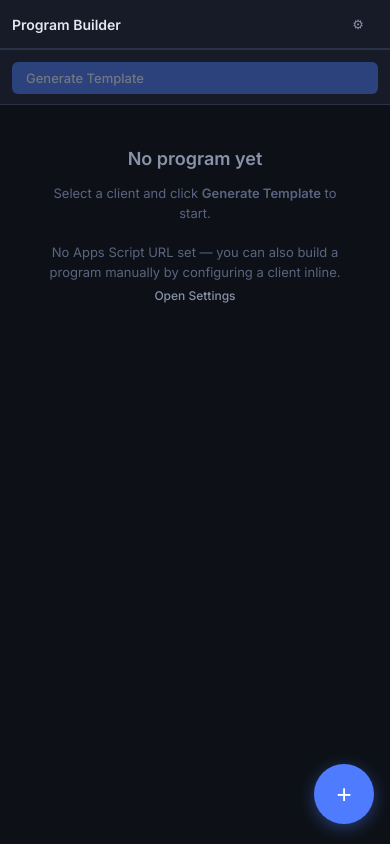
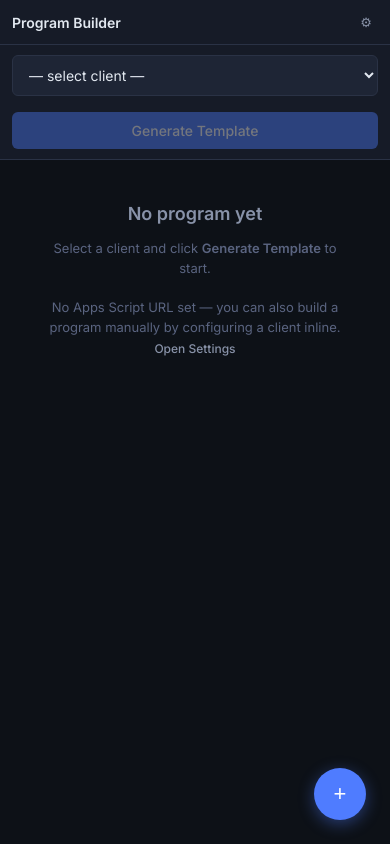
Before and after one commit to Pieter800320/program-builder, a React (Vite) app: page / in a window 390 px wide. Built offline with nearby package versions, Linux system fonts and the light colour scheme.

Commit message:
Client choose fix

```diff
--- a/src/App.css
+++ b/src/App.css
@@ -15,14 +15,6 @@
   --success:  #22c55e;
   --warning:  #f59e0b;
   --danger:   #ef4444;
-
-  --ph-warmup:     #0ea5e9;
-  --ph-activation: #8b5cf6;
-  --ph-primer:     #6366f1;
-  --ph-kpi:        #f59e0b;
-  --ph-accessory:  #10b981;
-  --ph-finisher:   #ef4444;
-  --ph-cooldown:   #64748b;
 }
 
 body {
@@ -31,13 +23,13 @@ body {
   color: var(--text);
   font-size: 14px;
   line-height: 1.5;
-  height: 100vh;
-  overflow: hidden;
 }
 
+/* ── DESKTOP LAYOUT ──────────────────────────────────────────────────────── */
+@media (min-width: 769px) {
+  body { height: 100vh; overflow: hidden; }
   #root { height: 100vh; display: flex; flex-direction: column; }
 
-/* ── Layout ──────────────────────────────────────── */
   .app-header {
     height: 48px;
     background: var(--bg2);
@@ -45,19 +37,14 @@ body {
     display: flex;
     align-items: center;
     padding: 0 16px;
-  gap: 12px;
+    gap: 8px;
     flex-shrink: 0;
   }
-.app-header h1 { font-size: 15px; font-weight: 600; color: var(--text); }
-.app-header .spacer { flex: 1; }
+  .app-header h1 { font-size: 15px; font-weight: 600; }
+  .spacer { flex: 1; }
 
-.app-body {
-  flex: 1;
-  display: flex;
-  overflow: hidden;
-}
+  .app-body { flex: 1; display: flex; overflow: hidden; }
 
-/* ── Left Panel ──────────────────────────────────── */
   .client-panel {
     width: 300px;
     min-width: 300px;
@@ -79,54 +66,134 @@ body {
   .panel-body { flex: 1; overflow-y: auto; padding: 12px; }
   .panel-footer { padding: 12px; border-top: 1px solid var(--border); }
 
-/* ── Main Area ───────────────────────────────────── */
-.main-area {
-  flex: 1;
-  display: flex;
-  flex-direction: column;
-  overflow: hidden;
-  background: var(--bg);
+  .mobile-client-bar { display: none; }
+
+  .main-area { flex: 1; display: flex; flex-direction: column; overflow: hidden; }
+  .day-content { flex: 1; overflow-y: auto; padding: 16px; }
 }
-.main-toolbar {
-  height: 48px;
+
+/* ── MOBILE LAYOUT ───────────────────────────────────────────────────────── */
+@media (max-width: 768px) {
+  #root { display: flex; flex-direction: column; min-height: 100vh; }
+
+  /* Header */
+  .app-header {
     background: var(--bg2);
     border-bottom: 1px solid var(--border);
     display: flex;
     align-items: center;
-  padding: 0 16px;
+    padding: 8px 12px;
     gap: 8px;
     flex-shrink: 0;
+    flex-wrap: wrap;
   }
+  .app-header h1 { font-size: 14px; font-weight: 600; }
+  .spacer { flex: 1; }
+
+  /* Hide desktop client panel on mobile */
+  .client-panel { display: none; }
+
+  /* Mobile client bar — shown at top below header */
+  .mobile-client-bar {
+    display: block;
+    background: var(--bg2);
+    border-bottom: 1px solid var(--border);
+    padding: 10px 12px;
+  }
+  .mobile-client-bar select {
+    width: 100%;
+    font-size: 14px;
+    padding: 10px 12px;
+    margin-bottom: 8px;
+  }
+  .mobile-client-bar .btn {
+    width: 100%;
+    justify-content: center;
+    padding: 10px;
+    font-size: 14px;
+  }
+  .mobile-client-info {
+    display: flex;
+    flex-wrap: wrap;
+    gap: 6px;
+    margin-top: 8px;
+  }
+
+  /* Body */
+  .app-body { display: flex; flex-direction: column; flex: 1; }
+  .main-area { flex: 1; display: flex; flex-direction: column; }
+  .day-content { flex: 1; padding: 12px; }
+
+  /* Week tabs */
+  .week-tabs {
+    display: flex;
+    gap: 4px;
+    overflow-x: auto;
+    padding: 6px 12px 0;
+    background: var(--bg2);
+    border-bottom: 1px solid var(--border);
+  }
+  .week-tab { white-space: nowrap; }
+
+  /* Day tabs */
   .day-tabs {
+    overflow-x: auto;
+    -webkit-overflow-scrolling: touch;
+    flex-wrap: nowrap;
+    padding: 6px 12px 0;
+    background: var(--bg2);
+    border-bottom: 1px solid var(--border);
+  }
+  .day-tab { white-space: nowrap; font-size: 12px; padding: 6px 12px; }
+
+  /* Exercise rows — stack vertically */
+  .exercise-row {
     display: flex;
-  gap: 2px;
-  padding: 8px 16px 0;
-  border-bottom: 1px solid var(--border);
+    flex-direction: column;
+    gap: 8px;
+    padding: 10px;
+    border-radius: 6px;
+    margin-bottom: 8px;
     background: var(--bg2);
-  flex-shrink: 0;
+    border: 1px solid var(--border);
   }
-.day-tab {
-  padding: 8px 16px;
-  font-size: 13px;
-  font-weight: 500;
-  color: var(--text2);
-  cursor: pointer;
-  border-radius: 6px 6px 0 0;
-  border: 1px solid transparent;
-  border-bottom: none;
-  background: transparent;
-  transition: all .15s;
+  .exercise-row select { font-size: 15px; padding: 10px; }
+  .exercise-row-meta { display: flex; gap: 8px; }
+  .exercise-row-meta input {
+    flex: 1;
+    font-size: 15px;
+    padding: 10px;
+    text-align: center;
   }
-.day-tab:hover { color: var(--text); background: var(--bg3); }
-.day-tab.active {
-  color: var(--text);
-  background: var(--bg);
-  border-color: var(--border);
-  margin-bottom: -1px;
+  .ex-actions { display: flex; gap: 6px; justify-content: flex-end; }
+  .ex-actions .btn-icon { padding: 8px 14px; font-size: 16px; }
+
+  .add-exercise-btn { padding: 12px; font-size: 14px; margin-top: 6px; }
+
+  /* Phase blocks */
+  .phase-header { padding: 12px 14px; }
+  .phase-body { padding: 8px; }
+
+  /* FAB */
+  .fab { width: 60px; height: 60px; font-size: 28px; bottom: 20px; right: 16px; }
+
+  /* Modal slides up from bottom */
+  .modal-overlay { align-items: flex-end; padding: 0; }
+  .modal {
+    border-radius: 16px 16px 0 0;
+    max-width: 100%;
+    width: 100%;
+    max-height: 85vh;
+    overflow-y: auto;
   }
-.day-content { flex: 1; overflow-y: auto; padding: 16px; }
 
-/* ── Forms & Inputs ──────────────────────────────── */
+  /* Header controls wrap */
+  .main-toolbar {
+    display: none; /* week tabs shown separately */
+  }
+}
+
+/* ── SHARED STYLES (both desktop + mobile) ───────────────────────────────── */
 input, select, textarea {
   background: var(--bg3);
   border: 1px solid var(--border);
@@ -146,7 +213,6 @@ label { font-size: 12px; color: var(--text2); display: block; margin-bottom: 4px
 .field-row { display: flex; gap: 8px; }
 .field-row .field { flex: 1; }
 
-/* ── Buttons ─────────────────────────────────────── */
 .btn {
   display: inline-flex;
   align-items: center;
@@ -168,13 +234,10 @@ label { font-size: 12px; color: var(--text2); display: block; margin-bottom: 4px
 .btn-ghost { background: transparent; color: var(--text2); }
 .btn-ghost:hover { color: var(--text); background: var(--bg3); }
 .btn-danger { background: var(--danger); color: #fff; }
-.btn-danger:hover { background: #dc2626; }
 .btn-sm { padding: 4px 10px; font-size: 12px; }
 .btn-icon { padding: 6px; border-radius: 6px; }
 .btn:disabled { opacity: .4; cursor: not-allowed; }
 
-/* ── Client Card ─────────────────────────────────── */
-.client-select-wrap { margin-bottom: 12px; }
 .client-card {
   background: var(--bg3);
   border: 1px solid var(--border);
@@ -212,7 +275,6 @@ label { font-size: 12px; color: var(--text2); display: block; margin-bottom: 4px
 }
 .info-row span:last-child { color: var(--text); text-align: right; max-width: 60%; }
 
-/* ── Phase Block ─────────────────────────────────── */
 .phase-block {
   margin-bottom: 12px;
   border: 1px solid var(--border);
@@ -228,24 +290,21 @@ label { font-size: 12px; color: var(--text2); display: block; margin-bottom: 4px
   user-select: none;
   background: var(--bg2);
 }
-.phase-dot {
-  width: 8px; height: 8px;
-  border-radius: 50%;
-  flex-shrink: 0;
-}
+.phase-dot { width: 8px; height: 8px; border-radius: 50%; flex-shrink: 0; }
 .phase-label { font-size: 12px; font-weight: 600; text-transform: uppercase; letter-spacing: .06em; }
 .phase-meta { font-size: 11px; color: var(--text3); margin-left: auto; }
 .phase-chevron { color: var(--text3); font-size: 10px; transition: transform .2s; }
 .phase-chevron.open { transform: rotate(90deg); }
 .phase-body { background: var(--bg); padding: 8px; }
 
-/* ── Exercise Row ────────────────────────────────── */
+/* Desktop exercise row */
+@media (min-width: 769px) {
   .exercise-row {
     display: grid;
     grid-template-columns: 1fr 60px 80px auto;
     gap: 6px;
     align-items: center;
-  padding: 4px 4px;
+    padding: 4px;
     border-radius: 6px;
     margin-bottom: 4px;
     background: var(--bg2);
@@ -255,7 +314,9 @@ label { font-size: 12px; color: var(--text2); display: block; margin-bottom: 4px
   .exercise-row select { font-size: 12px; }
   .exercise-row input { font-size: 12px; text-align: center; }
   .ex-actions { display: flex; gap: 2px; }
-.ex-note-btn { font-size: 10px; padding: 3px 7px; }
+  .exercise-row-meta { display: contents; }
+}
+
 .add-exercise-btn {
   width: 100%;
   padding: 6px;
@@ -271,10 +332,7 @@ label { font-size: 12px; color: var(--text2); display: block; margin-bottom: 4px
 }
 .add-exercise-btn:hover { border-color: var(--accent); color: var(--accent); }
 
-/* ── Notes inline ────────────────────────────────── */
-.exercise-notes-row {
-  padding: 4px 8px 8px;
-}
+.exercise-notes-row { padding: 4px 8px 8px; }
 .exercise-notes-row textarea {
   font-size: 12px;
   resize: vertical;
@@ -282,12 +340,12 @@ label { font-size: 12px; color: var(--text2); display: block; margin-bottom: 4px
   color: var(--text2);
 }
 
-/* ── Session Note FAB ────────────────────────────── */
 .fab {
   position: fixed;
   bottom: 24px;
   right: 24px;
-  width: 52px; height: 52px;
+  width: 52px;
+  height: 52px;
   border-radius: 50%;
   background: var(--accent);
   color: #fff;
@@ -303,9 +361,9 @@ label { font-size: 12px; color: var(--text2); display: block; margin-bottom: 4px
 }
 .fab:hover { transform: scale(1.08); background: var(--accent-h); }
 
-/* ── Modal ───────────────────────────────────────── */
 .modal-overlay {
-  position: fixed; inset: 0;
+  position: fixed;
+  inset: 0;
   background: rgba(0,0,0,.7);
   display: flex;
   align-items: center;
@@ -330,11 +388,6 @@ label { font-size: 12px; color: var(--text2); display: block; margin-bottom: 4px
 .modal-title { font-size: 15px; font-weight: 600; }
 .modal-footer { display: flex; gap: 8px; justify-content: flex-end; margin-top: 16px; }
 
-/* ── Settings ────────────────────────────────────── */
-.settings-section { margin-bottom: 20px; }
-.settings-section h3 { font-size: 13px; font-weight: 600; margin-bottom: 10px; color: var(--text2); }
-
-/* ── Week tabs ───────────────────────────────────── */
 .week-tabs { display: flex; gap: 4px; margin-bottom: 12px; }
 .week-tab {
   padding: 4px 12px;
@@ -348,7 +401,45 @@ label { font-size: 12px; color: var(--text2); display: block; margin-bottom: 4px
 }
 .week-tab.active { background: var(--accent); border-color: var(--accent); color: #fff; }
 
-/* ── Empty state ─────────────────────────────────── */
+.day-tabs {
+  display: flex;
+  gap: 2px;
+  padding: 8px 16px 0;
+  border-bottom: 1px solid var(--border);
+  background: var(--bg2);
+  flex-shrink: 0;
+}
+.day-tab {
+  padding: 8px 16px;
+  font-size: 13px;
+  font-weight: 500;
+  color: var(--text2);
+  cursor: pointer;
+  border-radius: 6px 6px 0 0;
+  border: 1px solid transparent;
+  border-bottom: none;
+  background: transparent;
+  transition: all .15s;
+}
+.day-tab:hover { color: var(--text); background: var(--bg3); }
+.day-tab.active {
+  color: var(--text);
+  background: var(--bg);
+  border-color: var(--border);
+  margin-bottom: -1px;
+}
+
+.main-toolbar {
+  height: 48px;
+  background: var(--bg2);
+  border-bottom: 1px solid var(--border);
+  display: flex;
+  align-items: center;
+  padding: 0 16px;
+  gap: 8px;
+  flex-shrink: 0;
+}
+
 .empty-state {
   display: flex;
   flex-direction: column;
@@ -363,17 +454,21 @@ label { font-size: 12px; color: var(--text2); display: block; margin-bottom: 4px
 .empty-state h2 { font-size: 18px; color: var(--text2); }
 .empty-state p { font-size: 13px; max-width: 300px; }
 
-/* ── Loader ──────────────────────────────────────── */
-.loader { display: inline-block; width: 14px; height: 14px; border: 2px solid var(--border); border-top-color: var(--accent); border-radius: 50%; animation: spin .7s linear infinite; }
+.loader {
+  display: inline-block;
+  width: 14px;
+  height: 14px;
+  border: 2px solid var(--border);
+  border-top-color: var(--accent);
+  border-radius: 50%;
+  animation: spin .7s linear infinite;
+}
 @keyframes spin { to { transform: rotate(360deg); } }
 
-/* ── Scrollbar ───────────────────────────────────── */
 ::-webkit-scrollbar { width: 6px; height: 6px; }
 ::-webkit-scrollbar-track { background: transparent; }
 ::-webkit-scrollbar-thumb { background: var(--bg4); border-radius: 3px; }
-::-webkit-scrollbar-thumb:hover { background: var(--border2); }
 
-/* ── Misc ────────────────────────────────────────── */
 .flex { display: flex; }
 .gap-8 { gap: 8px; }
 .ml-auto { margin-left: auto; }
@@ -381,12 +476,7 @@ label { font-size: 12px; color: var(--text2); display: block; margin-bottom: 4px
 .text-sm { font-size: 12px; }
 .mt-8 { margin-top: 8px; }
 .divider { height: 1px; background: var(--border); margin: 12px 0; }
-.badge {
-  font-size: 10px;
-  padding: 2px 6px;
-  border-radius: 4px;
-  font-weight: 600;
-}
+.badge { font-size: 10px; padding: 2px 6px; border-radius: 4px; font-weight: 600; }
 .badge-warning { background: rgba(245,158,11,.15); color: var(--warning); }
 .badge-success { background: rgba(34,197,94,.12); color: var(--success); }
 .notes-list { display: flex; flex-direction: column; gap: 6px; }
@@ -398,182 +488,5 @@ label { font-size: 12px; color: var(--text2); display: block; margin-bottom: 4px
   font-size: 12px;
 }
 .note-item .note-date { font-size: 10px; color: var(--text3); margin-bottom: 4px; }
-
-/* ── Mobile responsive ───────────────────────────────────────────────────── */
-@media (max-width: 768px) {
-  body { overflow: auto; }
-  #root { height: auto; min-height: 100vh; overflow: auto; }
-
-  /* Header */
-  .app-header {
-    flex-wrap: wrap;
-    height: auto;
-    padding: 8px 12px;
-    gap: 6px;
-  }
-  .app-header h1 { font-size: 14px; }
-  .week-tabs { order: 3; width: 100%; overflow-x: auto; padding-bottom: 2px; }
-  .week-tab { padding: 4px 10px; font-size: 11px; white-space: nowrap; }
-
-  /* Body layout — stack vertically */
-  .app-body { flex-direction: column; overflow: auto; }
-
-  /* Client panel — collapsible drawer on mobile */
-  .client-panel {
-    width: 100%;
-    min-width: unset;
-    border-right: none;
-    border-bottom: 1px solid var(--border);
-    max-height: 52px;
-    overflow: hidden;
-    transition: max-height .3s ease;
-  }
-  .client-panel.open { max-height: 600px; overflow-y: auto; }
-  .panel-header {
-    cursor: pointer;
-    display: flex;
-    align-items: center;
-    justify-content: space-between;
-    padding: 14px 16px;
-  }
-  .panel-header::after {
-    content: '▼';
-    font-size: 10px;
-    color: var(--text3);
-    transition: transform .2s;
-  }
-  .client-panel.open .panel-header::after { transform: rotate(180deg); }
-  .panel-footer {
-    position: sticky;
-    bottom: 0;
-    background: var(--bg2);
-    z-index: 10;
-  }
-
-  /* Main area */
-  .main-area { flex: unset; overflow: auto; }
-  .main-toolbar { flex-wrap: wrap; height: auto; padding: 8px 12px; gap: 6px; }
-
-  /* Day tabs */
-  .day-tabs {
-    overflow-x: auto;
-    -webkit-overflow-scrolling: touch;
-    flex-wrap: nowrap;
-    padding: 6px 12px 0;
-  }
-  .day-tab { white-space: nowrap; padding: 6px 12px; font-size: 12px; }
-  .day-content { padding: 12px; }
-
-  /* Exercise rows — stack vertically on mobile */
-  .exercise-row {
-    grid-template-columns: 1fr;
-    gap: 6px;
-    padding: 8px;
-  }
-  .exercise-row select { font-size: 14px; padding: 10px; }
-  .exercise-row input {
-    font-size: 14px;
-    padding: 10px;
-    text-align: left;
-    width: 100%;
-  }
-  .ex-actions {
-    justify-content: flex-end;
-    padding-top: 2px;
-  }
-  .ex-actions .btn-icon { padding: 8px 12px; font-size: 14px; }
-
-  /* Sets/reps row on mobile */
-  .exercise-row-meta {
-    display: flex;
-    gap: 8px;
-  }
-  .exercise-row-meta input { flex: 1; }
-
-  /* Phase blocks */
-  .phase-header { padding: 12px 14px; }
-  .phase-label { font-size: 11px; }
-  .phase-body { padding: 8px; }
-  .add-exercise-btn { padding: 10px; font-size: 13px; }
-
-  /* Client card */
-  .client-card { padding: 10px; }
-  .client-name { font-size: 14px; }
-
-  /* FAB — bigger on mobile */
-  .fab { width: 60px; height: 60px; font-size: 26px; bottom: 20px; right: 16px; }
-
-  /* Modal */
-  .modal { margin: 0; border-radius: 12px 12px 0 0; position: fixed; bottom: 0; left: 0; right: 0; max-width: 100%; }
-  .modal-overlay { align-items: flex-end; padding: 0; }
-
-  /* Buttons */
-  .btn { padding: 8px 14px; }
-  .btn-sm { padding: 6px 12px; font-size: 12px; }
-
-  /* Adaptation select */
-  .main-toolbar select { width: 100%; }
-
-  /* Quality check + export */
-  .main-toolbar .btn { flex: 1; justify-content: center; }
-}
-
-/* ── Very small screens ──────────────────────────────────────────────────── */
-@media (max-width: 380px) {
-  .app-header h1 { font-size: 13px; }
-  .day-tab { padding: 5px 8px; font-size: 11px; }
-  .phase-label { font-size: 10px; }
-}
-
-/* ── Mobile panel header fix ─────────────────────────────────────────────── */
-@media (max-width: 768px) {
-  .client-panel {
-    max-height: 56px;
-    background: var(--bg2);
-    border-bottom: 1px solid var(--border);
-    overflow: hidden;
-    transition: max-height .35s ease;
-  }
-  .client-panel.open {
-    max-height: 80vh;
-    overflow-y: auto;
-  }
-  .panel-header {
-    height: 56px;
-    padding: 0 16px;
-    font-size: 13px;
-    font-weight: 600;
-    letter-spacing: .06em;
-    color: var(--text);
-    display: flex;
-    align-items: center;
-    justify-content: space-between;
-    cursor: pointer;
-    user-select: none;
-    background: var(--bg2);
-    border-bottom: 1px solid var(--border);
-    flex-shrink: 0;
-  }
-  .panel-header::after {
-    content: '▼  tap to expand';
-    font-size: 10px;
-    color: var(--accent);
-    font-weight: 400;
-    letter-spacing: 0;
-  }
-  .client-panel.open .panel-header::after {
-    content: '▲  tap to close';
-    color: var(--text3);
-  }
-  .panel-body {
-    padding: 12px;
-    overflow-y: auto;
-  }
-  .panel-footer {
-    padding: 12px;
-    border-top: 1px solid var(--border);
-    background: var(--bg2);
-    position: sticky;
-    bottom: 0;
-  }
-}
+.settings-section { margin-bottom: 20px; }
+.settings-section h3 { font-size: 13px; font-weight: 600; margin-bottom: 10px; color: var(--text2); }
--- a/src/App.jsx
+++ b/src/App.jsx
@@ -1,4 +1,4 @@
-import { useState, useCallback } from 'react'
+import { useState, useCallback, useEffect } from 'react'
 import ClientPanel from './components/ClientPanel'
 import DayBlock from './components/DayBlock'
 import SessionNoteModal from './components/SessionNoteModal'
@@ -8,6 +8,7 @@ import { generateSplit, makeEmptyExercise, PHASE_DEFAULTS } from './logic/split'
 import { applyProgression, WEEK_LABELS } from './logic/progression'
 import { useAI } from './hooks/useAI'
 import allExercises from './data/exercises.json'
+import { useSheets } from './hooks/useSheets'
 
 export default function App() {
   const [client, setClient] = useState(null)
@@ -21,6 +22,21 @@ export default function App() {
   const [panelOpen, setPanelOpen] = useState(false)
 
   const { generateExerciseNotes, qualityCheck, aiLoading, error: aiError } = useAI()
+  const { fetchClients, fetchClient } = useSheets()
+  const [mobileClients, setMobileClients] = useState([])
+  const [mobileSelectedRow, setMobileSelectedRow] = useState('')
+
+  useEffect(() => {
+    fetchClients().then(list => setMobileClients(list))
+  }, [])
+
+  async function handleMobileSelect(e) {
+    const row = e.target.value
+    setMobileSelectedRow(row)
+    if (!row) { setClient(null); return }
+    const c = await fetchClient(row)
+    setClient(c)
+  }
 
   // ── Generate split from client profile ──────────────────────────────────
   function handleGenerate() {
@@ -131,6 +147,33 @@ export default function App() {
           ⚙
         </button>
       </header>
+
+      {/* Mobile client bar */}
+      <div className="mobile-client-bar">
+        <select value={mobileSelectedRow} onChange={handleMobileSelect}>
+          <option value="">— select client —</option>
+          {mobileClients.map((c, i) => (
+            <option key={i} value={c._row}>{c.name}</option>
+          ))}
+        </select>
+        {client && (
+          <div className="mobile-client-info">
+            {client.age && <span className="tag">{client.age}y</span>}
+            {client.sex && <span className="tag">{client.sex}</span>}
+            {client.experience && <span className="tag">{client.experience}</span>}
+            {(client.goals || []).map(g => <span key={g} className="tag goal">{g}</span>)}
+            {(client.injuries || []).filter(i => i && i !== 'none').map(i => <span key={i} className="tag injury">{i}</span>)}
+          </div>
+        )}
+        <button
+          className="btn btn-primary"
+          style={{ marginTop: 8 }}
+          onClick={handleGenerate}
+          disabled={!client}
+        >
+          Generate Template
+        </button>
+      </div>
 
       {/* Body */}
       <div className="app-body">
```
Lines whose indentation alone changed are shown as unchanged.
